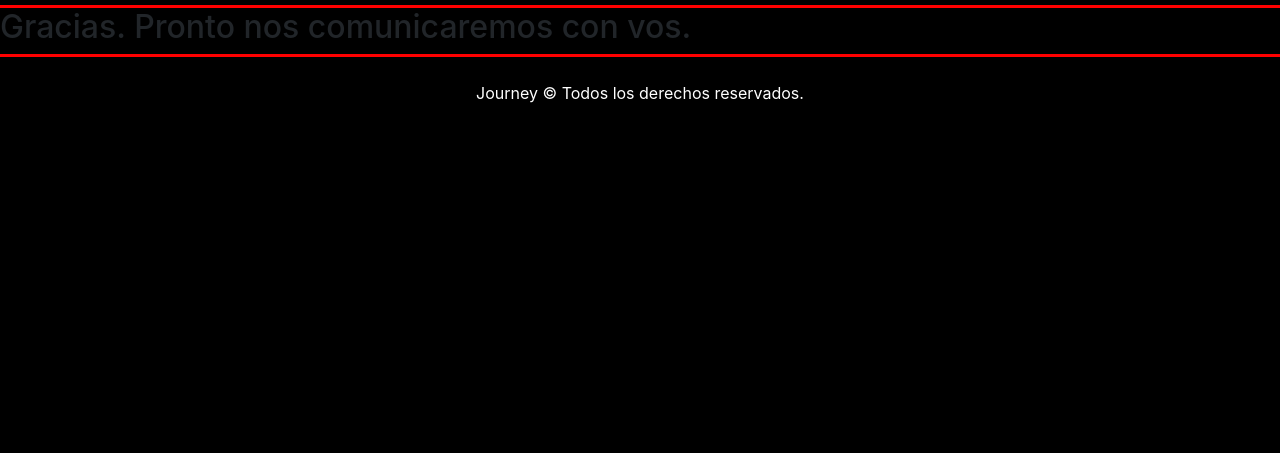
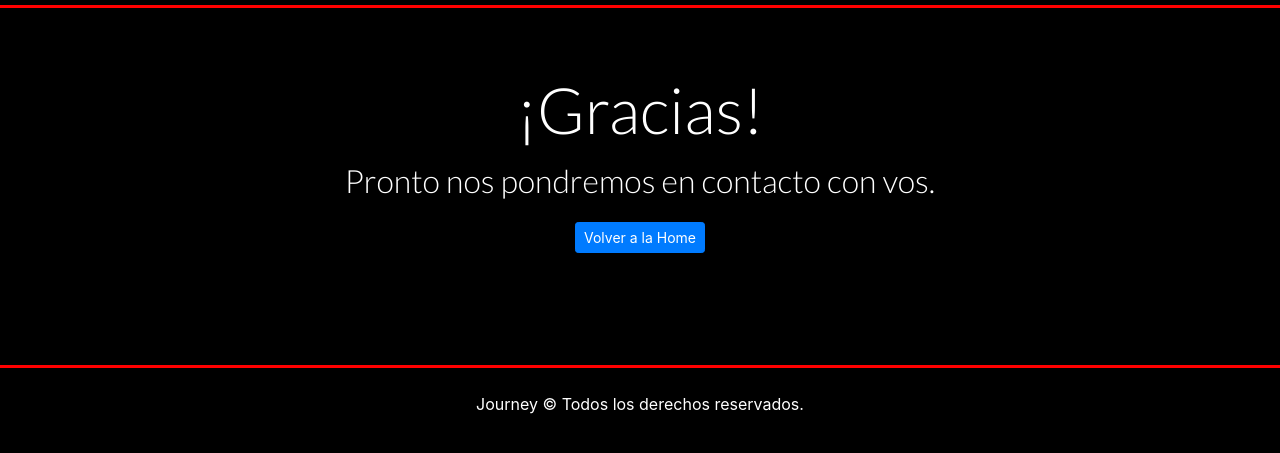
Before and after one commit to MartinSegarra/journey, a website: page pages/gracias.html in a window 1280 px wide. Shown: the part 93-546 px from the top of the page. Drawn offline with nearby package versions, Linux system fonts and the light colour scheme.

Commit message:
Rediseño gracias.html

```diff
--- a/pages/gracias.html
+++ b/pages/gracias.html
@@ -61,11 +61,14 @@
 
         <main>
             <!-- Gracias -->
-            <section>
+            <div class="jumbotron text-center thankYouPage">
+              <h1 class="display-3 thankYouText">¡Gracias!</h1>
+              <p class="lead thankYouMessage">Pronto nos pondremos en contacto con vos.</p>
+              <p class="lead">
+                <a class="btn btn-primary btn-sm" href="../index.html" role="button">Volver a la Home</a>
+              </p>
+            </div>
 
-                <h2>Gracias. Pronto nos comunicaremos con vos.</h2>
-
-            </section>
         </main>
 
         <footer id="sticky-footer" class="py-4 text-white-50 footerConfig">
--- a/scss/_gracias.scss
+++ b/scss/_gracias.scss
@@ -0,0 +1,15 @@
+.thankYouPage {
+    background-color: black;
+}
+
+.thankYouText {
+    color: white;
+    font-family: "Lato", sans-serif;
+    font-size: 4rem;
+}
+
+.thankYouMessage {
+    color: white;
+    font-family: "Lato", sans-serif;
+    font-size: 2rem;
+}
```
Also changed, not shown: index.html (+1 -1 lines), css/main.css.
